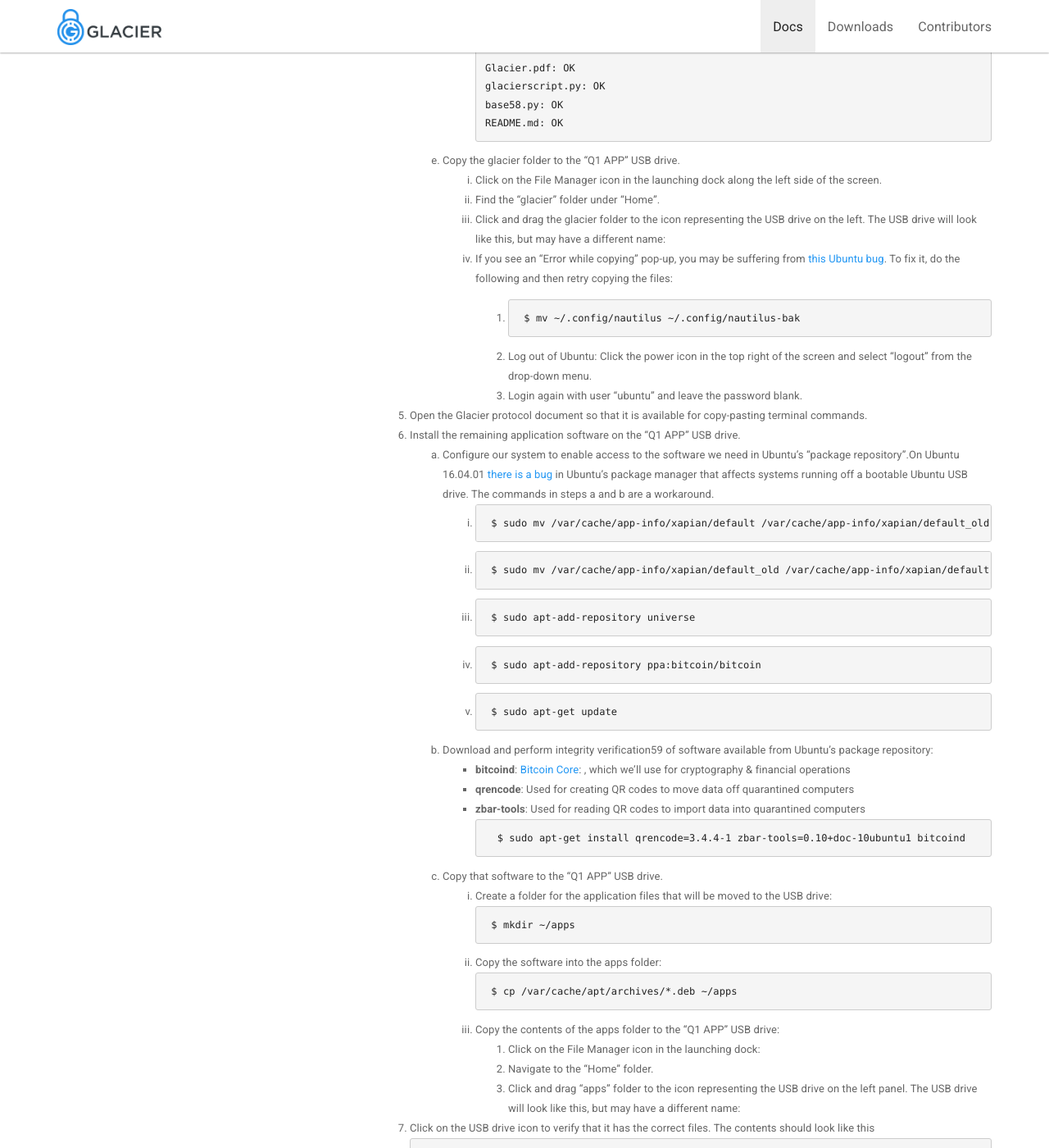
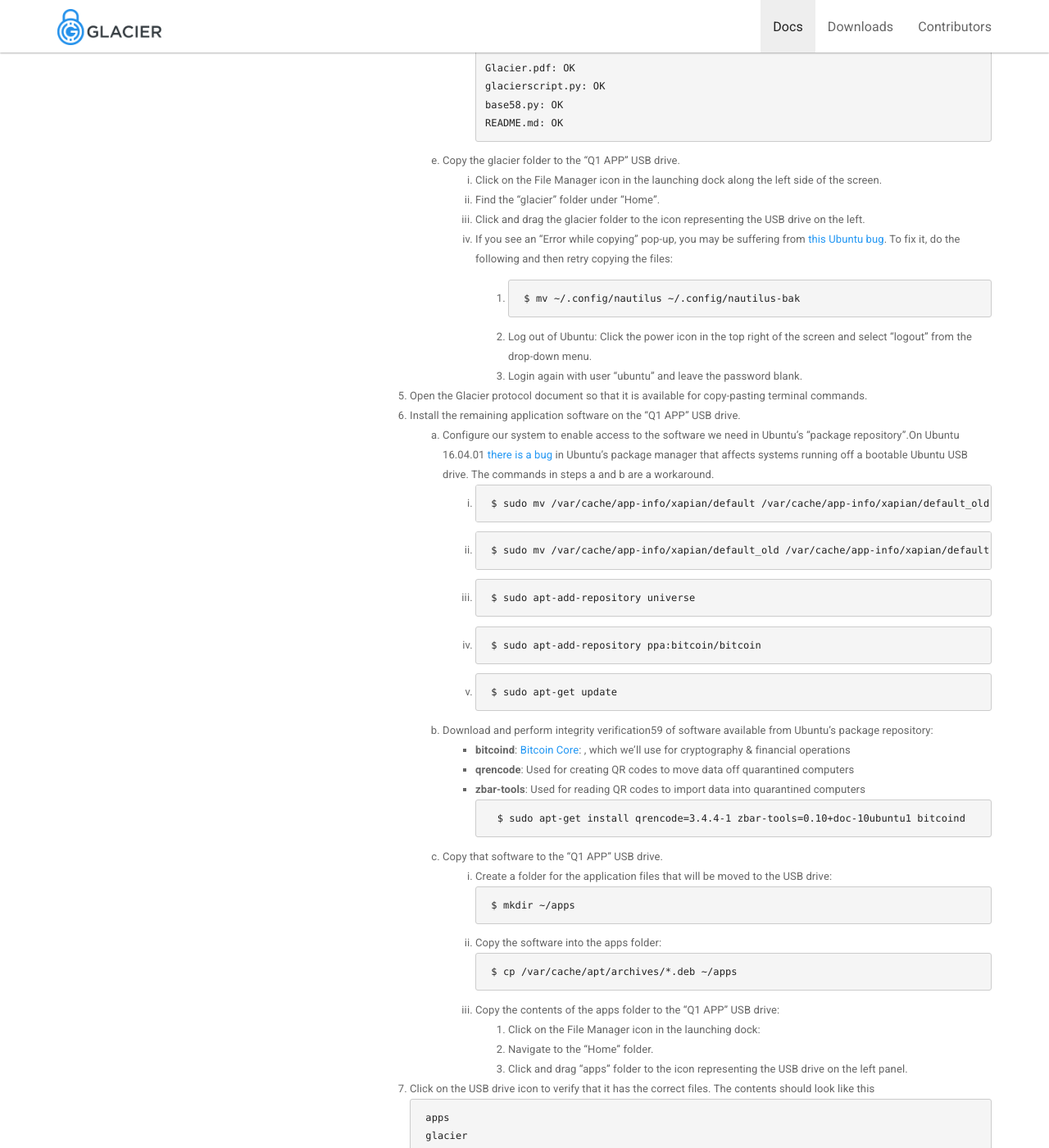
Before and after one commit to GlacierProtocol/glacierprotocol.github.io, a Jekyll site: the page built from _docs/setup/create-app-usb.md, in a window 1280 px wide and 1400 px high, scrolled down 1529 px. Shown: the whole window at 82% size. Built offline with Jekyll 4.4.1, drawn with Linux system fonts in a browser that asks for light colours; nearby versions of some CDN libraries.

Commit message:
Images missing?

````diff
--- a/_docs/setup/create-app-usb.md
+++ b/_docs/setup/create-app-usb.md
@@ -90,8 +90,7 @@ in the Create boot USB drives section.
         side of the screen.
         2. Find the "glacier" folder under "Home".
         3. Click and drag the glacier folder to the icon representing the USB
-        drive on the left. The USB drive will look like this, but may have a
-        different name:
+        drive on the left.
         4. If you see an "Error while copying" pop-up, you may be suffering from
         [this Ubuntu bug](https://bugs.launchpad.net/ubuntu/+source/nautilus/+bug/1021375).
         To fix it, do the following and then retry copying the files:
@@ -149,8 +148,7 @@ in the Create boot USB drives section.
             1. Click on the File Manager icon in the launching dock:
             2. Navigate to the "Home" folder.
             3. Click and drag "apps" folder to the icon representing
-            the USB drive on the left panel. The USB drive will look like this,
-            but may have a different name:
+            the USB drive on the left panel.
 7. Click on the USB drive icon to verify that it has the correct files. The
 contents should look like this
     ```
````
